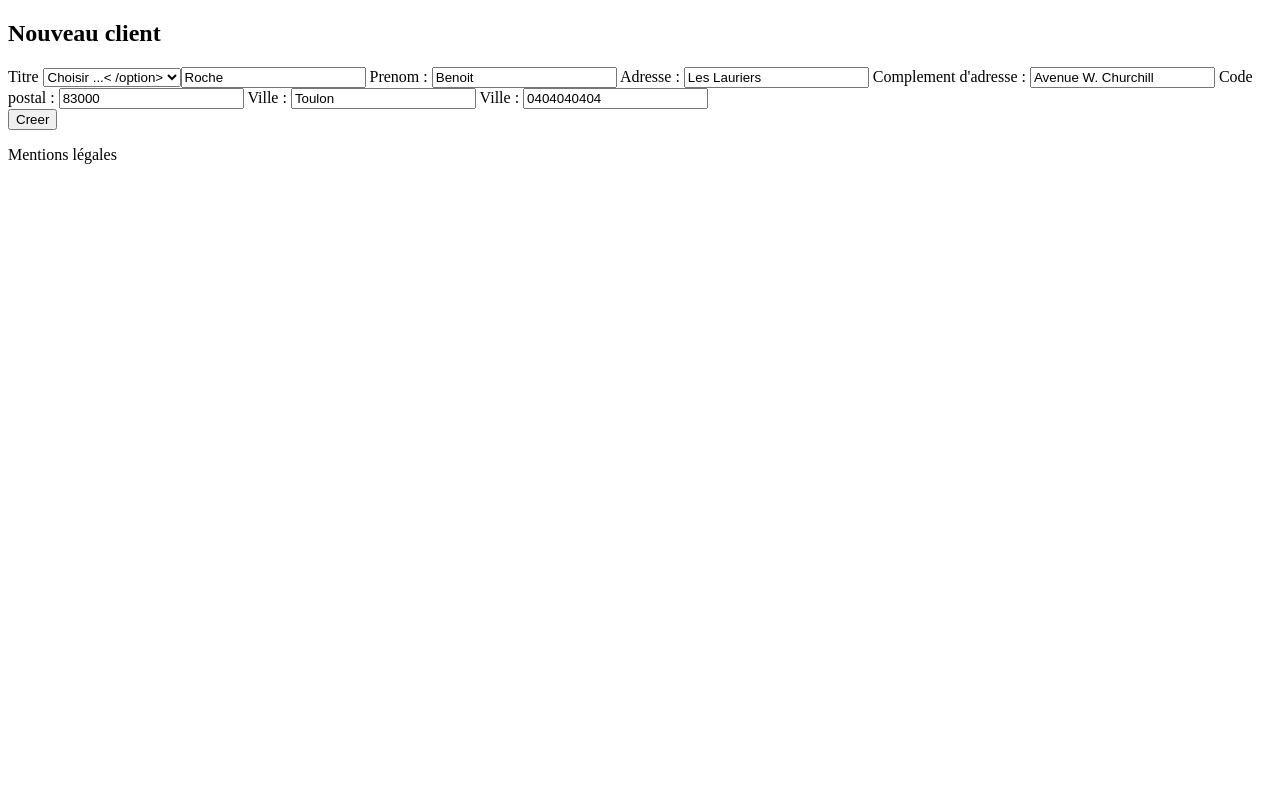
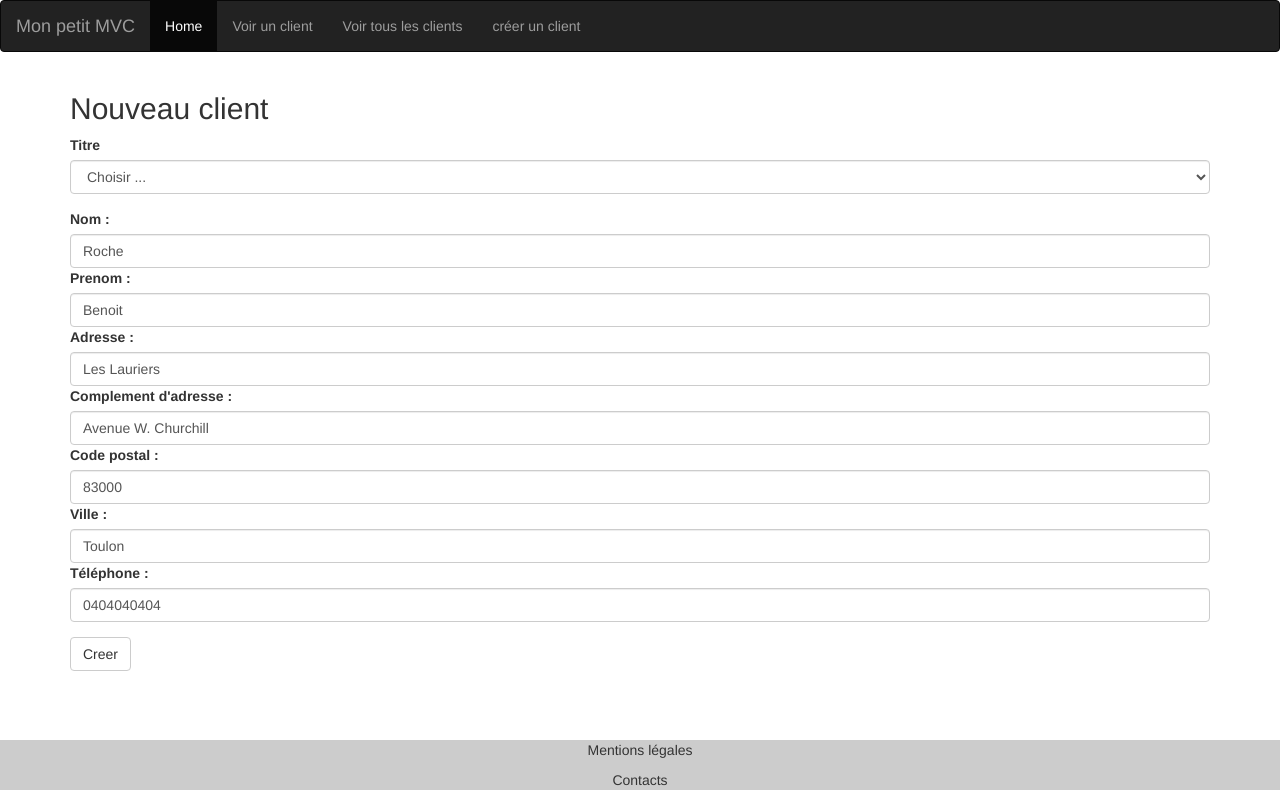
Before and after one commit to M3rwin/monpetitmvc, a PHP site: template template/GestionClientView/creerClient.html.twig in a window 1280 px wide. Run offline with PHP 8.4, Linux system fonts and the light colour scheme; the template is opened without the code that fills it, so the values that code supplies are empty; some libraries are stand-ins or nearby versions.

Commit message:
Utilisation de BootStrap et amélioration des templates twig

```diff
--- a/template/GestionClientView/creerClient.html.twig
+++ b/template/GestionClientView/creerClient.html.twig
@@ -6,11 +6,11 @@
             <div class="form-group">
                 <label for="titre">Titre</label>
                 <select class="form-control" id="titre" name="titreCli" required>
-                    <option>Choisir ...< /option>
+                    <option>Choisir ...</option>
                     <option>Monsieur</option>
                     <option>Madame</option>
                     <option>Mademoiselle</option>
-                    k/select>
+                    </select>
             </div>
             <div class="form-group">
                 <label for="nom">Nom :</label>
@@ -25,7 +25,7 @@
                 <input type="text" class="form-control" id="cp" placeholder="Code postal" name="cpCli" value="83000" required>
                 <label for="ville">Ville :</label>
                 <input type="text" class="form-control" id="ville" placeholder="Ville" name="villeCli" value="Toulon" required>
-                <label for="tel">Ville :</label>
+                <label for="tel">Téléphone :</label>
                 <input type="tel" class="form-control" id="tel" placeholder="tel" name="telCli" value="0404040404">
             </div>
             <button type="submit" class="btn btn-default">Creer</button>
--- a/template/GestionClientView/unClient.html.twig
+++ b/template/GestionClientView/unClient.html.twig
@@ -1,7 +1,7 @@
 {% extends "layout.html.twig" %}
 {% block contenu %}
     <p> <h2> Information du Client numéro {{ unClient.getId() }} </h2> </p>
-    <p> {{ unClient.getPrenomCli() }}{{ unClient.getNomCli() }}  </p>
+    <p> {{ unClient.getPrenomCli() }} {{ unClient.getNomCli() }}  </p>
     <p> {{ unClient.getAdresseRue1Cli() }} </p>
     {% if unClient.getAdresseRue2Cli() %}
         <p>{{ unClient.getAdresseRue2Cli() }}</p>
@@ -11,5 +11,5 @@
 {% endblock %}
 {% block footer %}
     {{ parent() }}
-    Fin de l'affichage
+    <div class="text-center"> Fin de l'affichage </div>
 {% endblock %}
--- a/template/Layout.html.twig
+++ b/template/Layout.html.twig
@@ -1,14 +1,13 @@
 <!doctype html>
 <html>
     <head>
-        <meta charset="UTF-8">
-        <meta name="viewport" content="width=device-width, initial-scale=1.0">
-        <title>{{ title }}</title>
+        {% block header %} {% include 'header.html.twig' %} {% endblock %}
     </head>
     <body>
+        {% block navbar %} {% include 'navbar.html.twig' %} {% endblock %}
         {% block contenu %}{% endblock %}
     </body>
     <footer>
-        {% block footer %} <p>Mentions légales</p> {% endblock %}
+        {% block footer %} {% include 'footer.html.twig' %} {% endblock %}
     </footer>
 </html>
--- /dev/null
+++ b/template/footer.html.twig
@@ -0,0 +1,7 @@
+<footer class="bg-light text-center text-lg-start" style="position: fixed; left: 0; bottom: 0; width: 100%; ">
+    <!-- Copyright -->
+    <div class="text-center p-3" style="background-color: rgba(0, 0, 0, 0.2);">
+        <p>Mentions légales</p>
+        <p>Contacts</p>
+    </div>
+</footer>
--- /dev/null
+++ b/template/header.html.twig
@@ -0,0 +1,8 @@
+
+<title>Mon petit MVC</title>
+<meta charset="UTF-8">
+<meta charset="utf-8">
+<meta name="viewport" content="width=device-width, initial-scale=1">
+<link rel="stylesheet" href="https://maxcdn.bootstrapcdn.com/bootstrap/3.4.1/css/bootstrap.min.css">
+<script src="https://ajax.googleapis.com/ajax/libs/jquery/3.6.0/jquery.min.js"></script>
+<script src="https://maxcdn.bootstrapcdn.com/bootstrap/3.4.1/js/bootstrap.min. js"></script>
--- /dev/null
+++ b/template/navbar.html.twig
@@ -0,0 +1,14 @@
+{# navbar de l'application MVC #}
+<nav class="navbar navbar-inverse">
+    <div class="container-fluid">
+        <div class="navbar-header">
+            <a class="navbar-brand" href="#">Mon petit MVC</a>
+        </div>
+        <ul class="nav navbar-nav">
+            <li class="active"><a href="#">Home</a></li>
+            <li><a href="#">Voir un client</a></li>
+            <li><a href="#">Voir tous les clients</a></li>
+            <li><a href="#">créer un client</a></li>
+        </ul>
+    </div>
+</nav>
```
